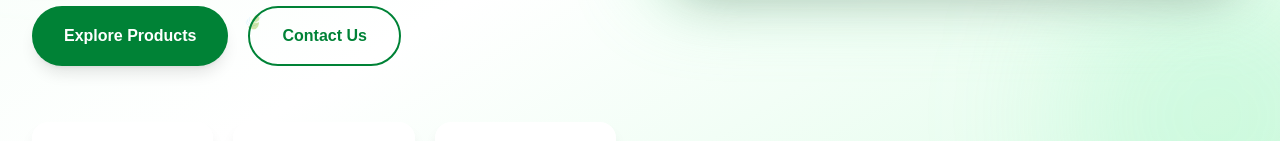
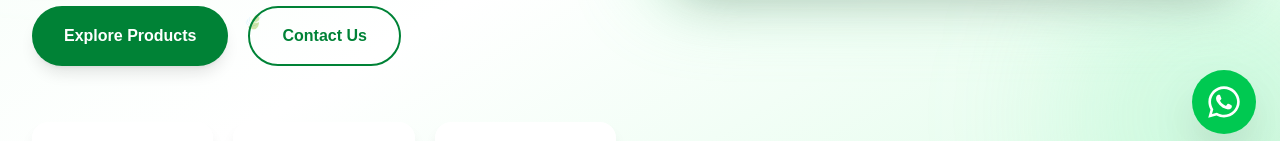
Before and after one commit to thuliragam/thuliragam-website, a Next.js app: page / in a window 1280 px wide. Shown: the part 642-783 px from the top of the page. Built offline with nearby package versions, Linux system fonts and the light colour scheme.

Commit message:
Restore WhatsApp floating button

```diff
--- a/app/layout.tsx
+++ b/app/layout.tsx
@@ -4,7 +4,9 @@ import "./globals.css";
 
 import ScrollToTop from "./components/ScrollToTop";
 import { Toaster } from "sonner";
+import WhatsAppButton from "./components/WhatsAppButton";
 import { GoogleAnalytics } from "@next/third-parties/google";
+
 
 
 const geistSans = Geist({
@@ -154,7 +156,10 @@ export default function RootLayout({
       __html: JSON.stringify(organizationSchema),
     }}
   />
+
   {children}
+
+  <WhatsAppButton />
 
   <ScrollToTop />
 
@@ -164,6 +169,7 @@ export default function RootLayout({
     closeButton
   />
          <GoogleAnalytics gaId="G-DVRZX2HY7X" />
+
       </body>
     </html>
   );
```
Lines whose indentation alone changed are shown as unchanged.
